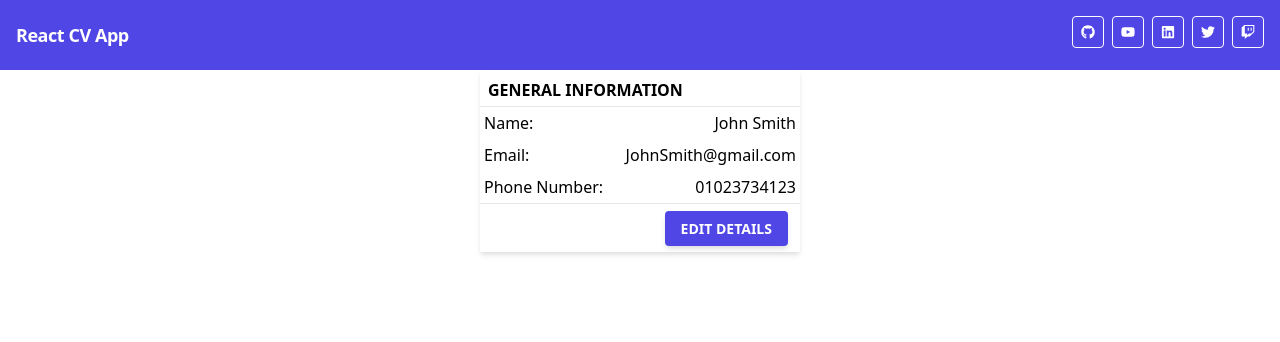
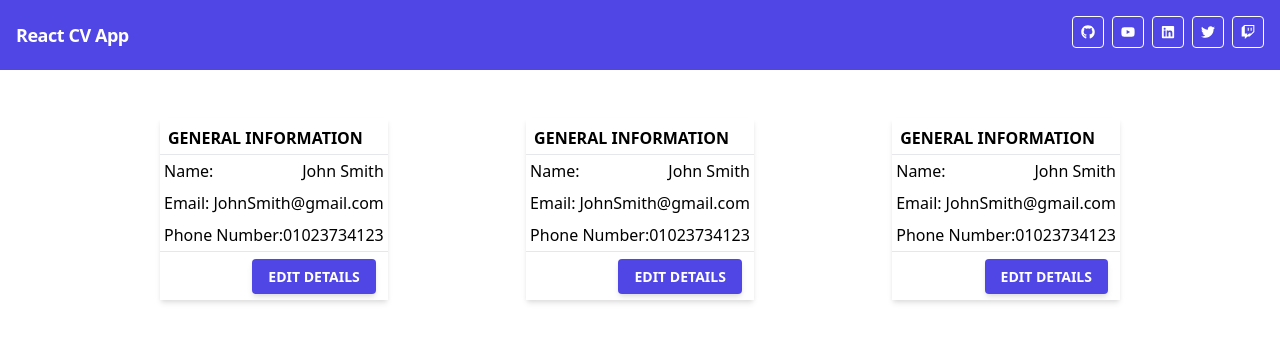
Before and after one commit to JLoweDev/react-cv, a React (Create React App) app: page / in a window 1280 px wide. Shown: the top 342 px of the page. Built offline with nearby package versions, Linux system fonts and the light colour scheme.

Commit message:
General Info container added and styled

```diff
--- a/src/App.js
+++ b/src/App.js
@@ -1,13 +1,13 @@
 import { useState, useEffect } from 'react'
 import Header from './components/Header'
-import GeneralInfo from './components/GeneralInfo'
+import InfoCont from './components/InfoCont'
 import Footer from './components/Footer'
 
 function App() {
   return (
     <div>
       <Header title='React CV App'/>
-      <GeneralInfo />
+      <InfoCont />
     </div>
   )
 }
--- /dev/null
+++ b/src/components/InfoCont.js
@@ -0,0 +1,14 @@
+import React from 'react'
+import GeneralInfo from './GeneralInfo'
+
+const InfoCont = () => {
+    return (
+        <div className='flex flex-row justify-between mt-12 mx-32'>
+            <GeneralInfo />
+            <GeneralInfo />
+            <GeneralInfo />
+        </div>
+    )
+}
+
+export default InfoCont
```
Also changed, not shown: 1 other file (tests, documents, lock files or other folders).
